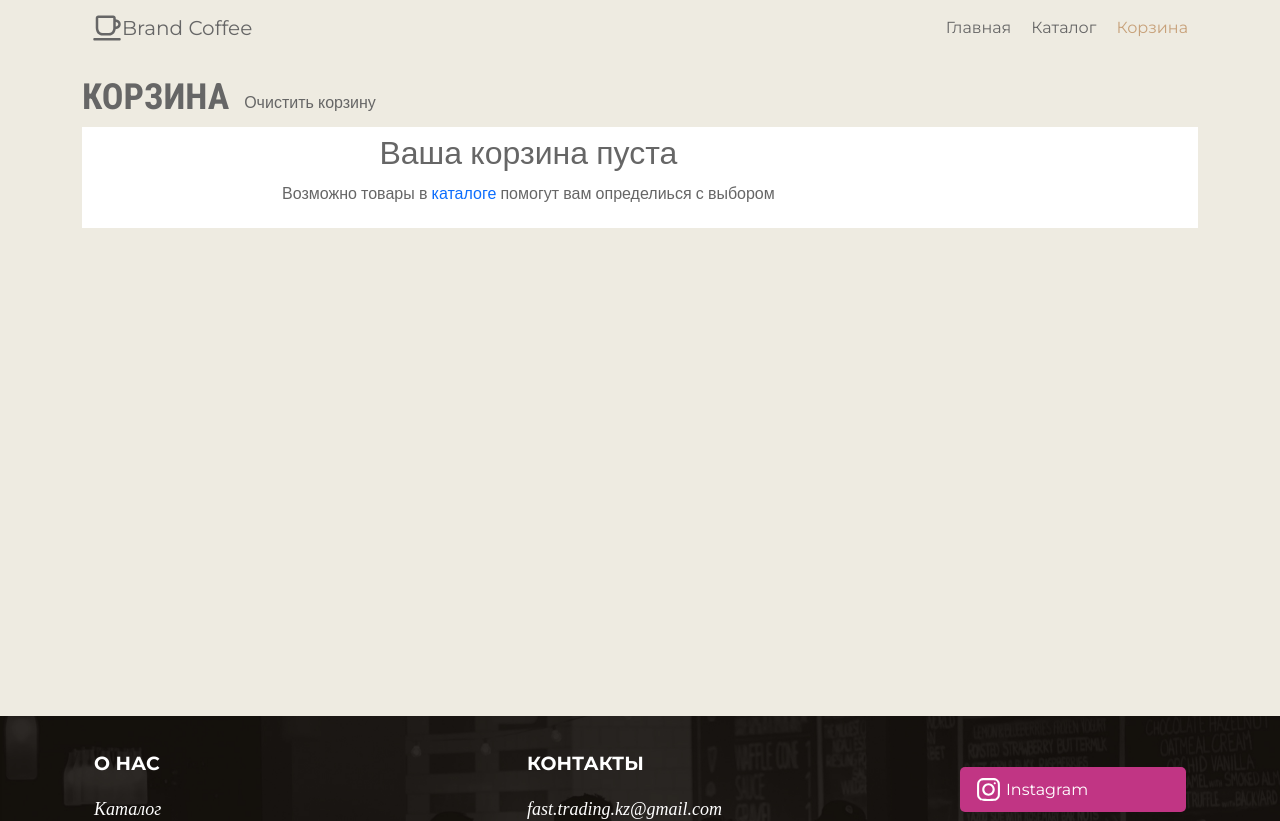
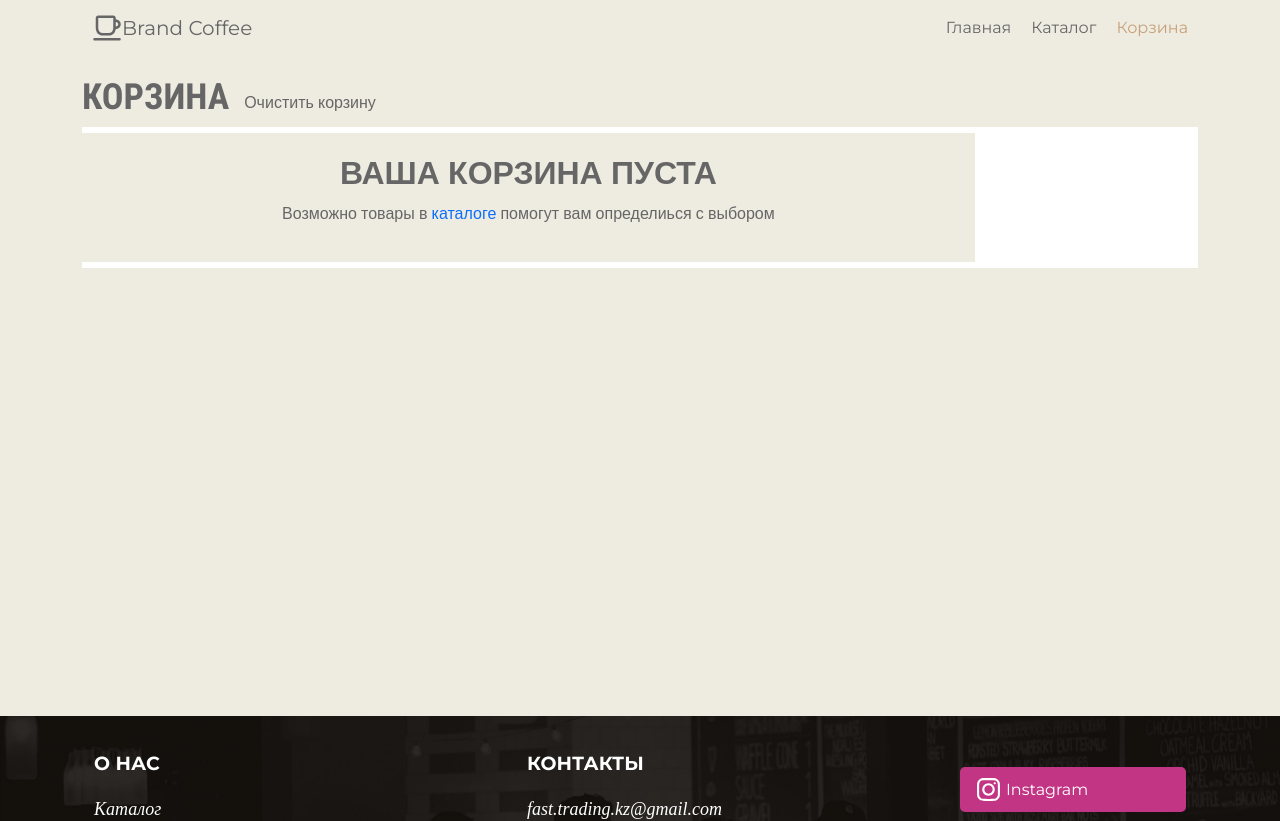
Before and after one commit to adilet-wd/coffee, a React (Create React App) app: page /cart in a window 1280 px wide. Shown: the top 821 px of the page. Built offline with nearby package versions, Linux system fonts and the light colour scheme.

Commit message:
Изменение UI пустой корзины, уведомление о добавлении товара

```diff
--- a/src/Components/EmptyCart/EmptyCart.js
+++ b/src/Components/EmptyCart/EmptyCart.js
@@ -8,7 +8,7 @@ const EmptyCart = () => {
             <h2>
                 Ваша корзина пуста
             </h2>
-            <p>Возможно товары в <Link to="/catalog/">каталоге</Link> помогут вам определиься с выбором</p>
+            <p className='text-center'>Возможно товары в <Link to="/catalog/">каталоге</Link> помогут вам определиься с выбором</p>
         </div>
     );
 }
--- a/src/Components/EmptyCart/EmptyCart.scss
+++ b/src/Components/EmptyCart/EmptyCart.scss
@@ -6,4 +6,10 @@
     align-items: center;
     width: 100%;
     height: 100%;
+    padding: 20px 10px;
+    background-color: $colorMain;
+    h2 {
+        text-transform: uppercase;
+        font-weight: bold;
+    }
 }
--- a/src/Components/ProductItem/ProductItem.js
+++ b/src/Components/ProductItem/ProductItem.js
@@ -34,6 +34,8 @@ const ProductItem = ({ url, title, price, weight, img, body, roast, blend, id })
         // Получение товаров в корзине
         let cartProducts = JSON.parse(localStorage.getItem('productsInCart'));
 
+        // Уведомление о добавлении товара
+        alert("Товар добавлен в корзину");
         // Если корзина пустая, то создаем массив и добавляем туда объекты
         if (cartProducts == null) {
             // Корзина была пуста
```
